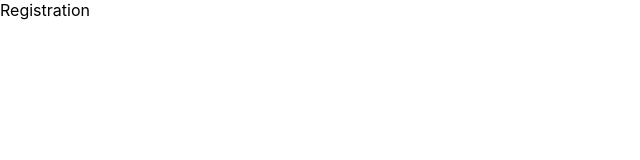
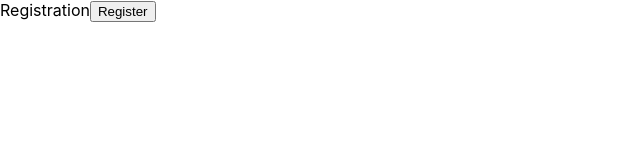
Before and after one commit to sz-sebestyen/mask-stock-billingo, a React (Create React App) app in the folder Frontend/: page /registration in a window 1280 px wide. Shown: the top 160 px of the page, without its empty margins (0-640 px from the left). Built offline with nearby package versions, Linux system fonts and the light colour scheme.

Commit message:
Redirect ot loginafter registration

```diff
--- a/Frontend/src/pages/Registration.jsx
+++ b/Frontend/src/pages/Registration.jsx
@@ -1,7 +1,24 @@
-import React from "react";
+import React, { useState } from "react";
+import { Redirect } from "react-router-dom";
 
 function Registration() {
-  return <div>Registration</div>;
+  const [hasRegistered, setHasRegistered] = useState(false);
+
+  const register = async () => {
+    // POST request to api/registration
+    setHasRegistered(true);
+  };
+
+  if (hasRegistered) {
+    return <Redirect to="/login" />;
+  }
+
+  return (
+    <div>
+      Registration
+      <button onClick={register}>Register</button>
+    </div>
+  );
 }
 
 export default Registration;
```
